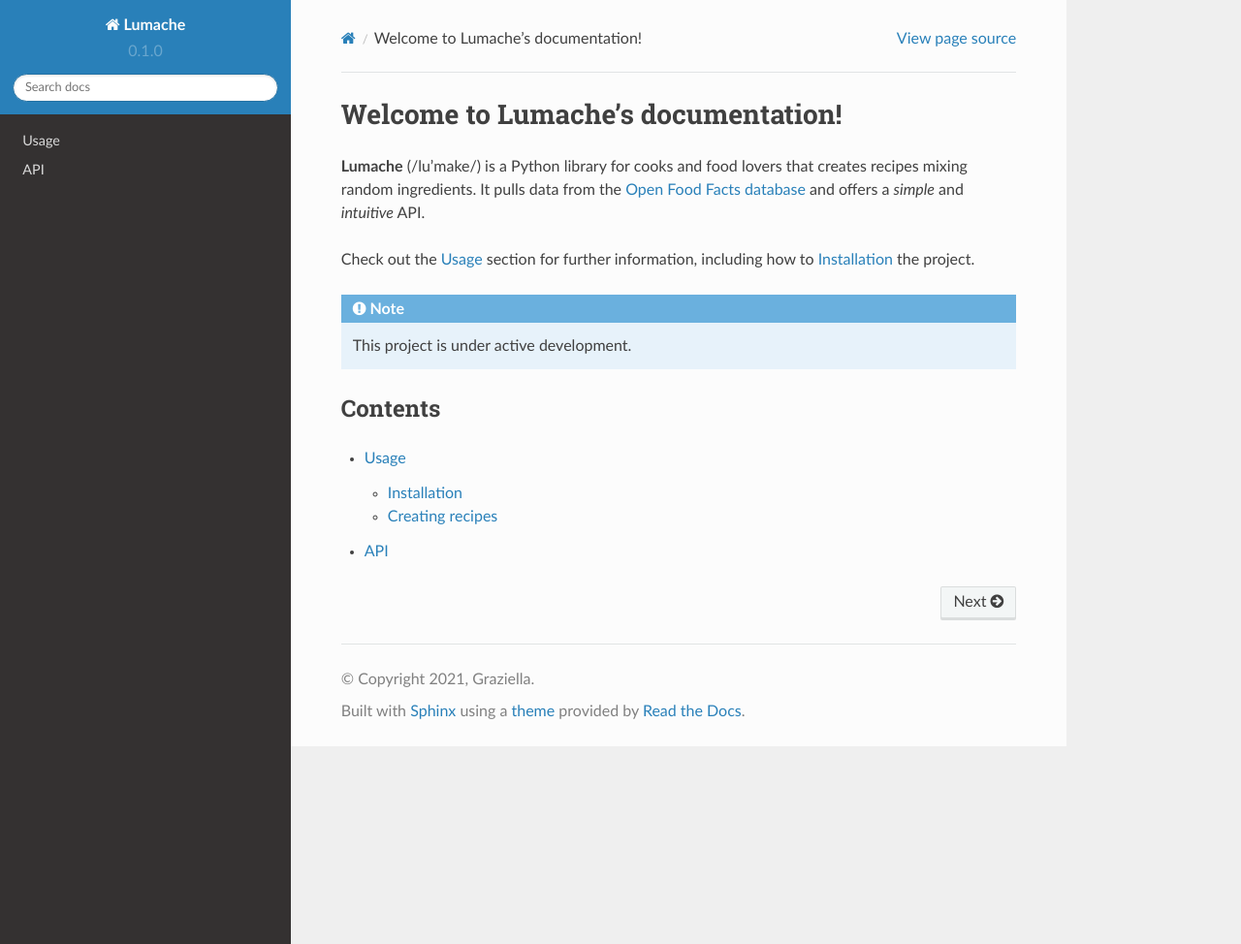
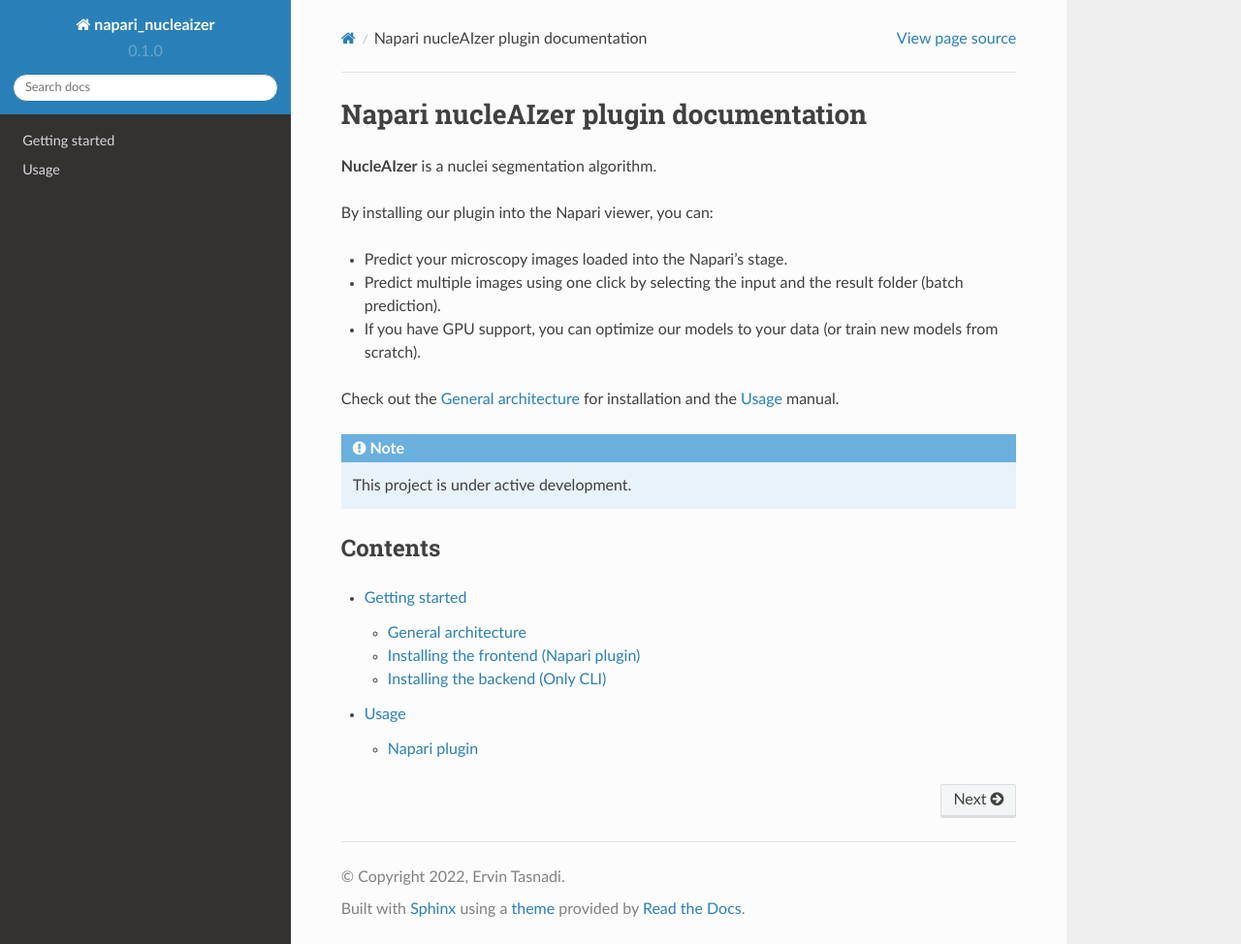
Before and after one commit to etasnadi/napari_nucleaizer_docs, a Sphinx documentation site: the page built from docs/source/index.rst, in a window 1280 px wide and 974 px high. Shown: the whole window at 97% size. Built offline with Sphinx 7.4.7 and the Read the Docs theme 2.0.0, drawn with Linux system fonts in a browser that asks for light colours.

Commit message:
Prediction section almost written.

```diff
--- a/docs/source/api.rst
+++ /dev/null
@@ -1,7 +0,0 @@
-API
-===
-
-.. autosummary::
-   :toctree: generated
-
-   lumache
--- a/docs/source/conf.py
+++ b/docs/source/conf.py
@@ -2,9 +2,9 @@
 
 # -- Project information
 
-project = 'Lumache'
-copyright = '2021, Graziella'
-author = 'Graziella'
+project = 'napari_nucleaizer'
+copyright = '2022, Ervin Tasnadi'
+author = 'Ervin Tasnadi'
 
 release = '0.1'
 version = '0.1.0'
--- a/docs/source/index.rst
+++ b/docs/source/index.rst
@@ -1,13 +1,17 @@
-Welcome to Lumache's documentation!
-===================================
+Napari nucleAIzer plugin documentation
+======================================
 
-**Lumache** (/lu'make/) is a Python library for cooks and food lovers
-that creates recipes mixing random ingredients.
-It pulls data from the `Open Food Facts database <https://world.openfoodfacts.org/>`_
-and offers a *simple* and *intuitive* API.
+**NucleAIzer** is a nuclei segmentation algorithm.
 
-Check out the :doc:`usage` section for further information, including
-how to :ref:`installation` the project.
+By installing our plugin into the Napari viewer, you can:
+
+- Predict your microscopy images loaded into the Napari's stage.
+
+- Predict multiple images using one click by selecting the input and the result folder (batch prediction).
+
+- If you have GPU support, you can optimize our models to your data (or train new models from scratch).
+
+Check out the :ref:`installation` for installation and the :doc:`usage` manual.
 
 .. note::
 
@@ -18,5 +22,5 @@
 
 .. toctree::
 
+   install
    usage
-   api
--- /dev/null
+++ b/docs/source/install.rst
@@ -0,0 +1,56 @@
+Getting started
+===============
+
+.. _installation:
+
+General architecture
+--------------------
+
+We separated the GUI interface and the code that does the actual job (prediction and training).
+
+- napari_nucleaizer_: the GUI frontend. It depends on napari (only minor dependencies, their elimination is work in progress), but it can be still launched as a standalone app. It uses the functionality implemented in nucleaizer_backend_ (see below).
+
+- nucleaizer_backend_: the actual code that does the prediction and training. It does not depend on napari at all, and provides a command line interface (CLI) for training new models. It does not heve a CLI for prediction yet (it is work in progress).
+
+.. _napari_nucleaizer: https://github.com/etasnadi/napari_nucleaizer-dev
+.. _nucleaizer_backend: https://github.com/etasnadi/nucleaizer_backend-dev
+
+Installing the frontend (Napari plugin)
+----------------------------
+
+To install napari_nucleaizer from PyPI:
+
+1. Install & launch napari: https://napari.org/tutorials/fundamentals/installation.html
+
+2. Open **Plugins -> Install/Uninstall Plugins...** and type filter for **napari-nucleaizer** and click the install button.
+
+To install the plugin directly from source:
+
+1. Create a virtual environment (recommended).
+
+2. Install napari:
+
+.. code-block:: console
+
+   (.venv) $ pip install "napari[pyqt5]"
+
+Other methods: https://napari.org/tutorials/fundamentals/installation.html
+
+1. Clone napari_nucleaizer and use
+
+.. code-block:: console
+
+   (.venv) $ pythhon3 -m pip install -e <napari_nucleaizer-path>
+
+This way, the backend will be downloaded from PyPI. If you wish to use the most recent version of the backend, install it first (see below).
+
+Installing the backend (Only CLI)
+---------------------------------
+
+1. Create a virtual environment and clone nucleaizer_backend
+
+2. Install:
+
+.. code-block:: console
+
+   (.venv) $ pythhon3 -m pip install -e <nucleaizer_backend-path>
--- a/docs/source/usage.rst
+++ b/docs/source/usage.rst
@@ -1,33 +1,36 @@
 Usage
-=====
+===============
 
-.. _installation:
+Napari plugin
+-------------
 
-Installation
-------------
+Open the plugin:
 
-To use Lumache, first install it using pip:
+1. Start napari by calling `napari`.
+2. Then, activate the plugin in the `Plugins` menu.
 
-.. code-block:: console
+The GUI provides a tabbed interface. Click on the **New task...** button. It offers several tasks:
 
-   (.venv) $ pip install lumache
+- **Prediction**: it creates a prediction tab. You can predict a single image loaded into the Napari stage.
 
-Creating recipes
-----------------
+- **New project...**: choose this if you want to train a nucleAIzer model. A file dialog will be opened to select the working directory.
 
-To retrieve a list of random ingredients,
-you can use the ``lumache.get_random_ingredients()`` function:
+- **Open project..**: choose this if you wish to open a previously created project. A dialog will open to select the project's working directory.
 
-.. autofunction:: lumache.get_random_ingredients
+Prediction:
 
-The ``kind`` parameter should be either ``"meat"``, ``"fish"``,
-or ``"veggies"``. Otherwise, :py:func:`lumache.get_random_ingredients`
-will raise an exception.
+1. After adding a prediction tab you can predict single images or you can run batch prediction.
 
-.. autoexception:: lumache.InvalidKindError
+  - To predict a single image, load it into the stage first. Make sure that the correct layer is selected.
 
-For example:
+  - To predict multiple images, you have to first click on the **Batch prediction...** button. Select the input directory containing your images and the output directory. The predicted labelled masks by the model will be put into the output directory in 16-bit TIFF format.
 
->>> import lumache
->>> lumache.get_random_ingredients()
-['shells', 'gorgonzola', 'parsley']
+  - After selecting the input and output directory, the images will be listed. If you click on an image, the image will be loaded into the **Quick view**. If a segmentation is available to the selected image in the output folder, then the segmentation will also outlined in the **Quick view**. If you double click on an image the image (and its seggmentation if available) will be loaded into the napari stage as separate layers. The images already having a segmentation marked with bold text. Using the checkboxes you can select which images you wish to predict.  You can also select all imagaes based on their status: **prediction exists** / **prediction does not exist**.
+
+2. Click on the **Browse for models...** button and select the model you want to use for segmenting your image(s).
+
+3. Most of the models are trained on resaceled images depending on the median size of the objects. You can specify the "Expected cell size" (in pixels) of your images. Then, your images will be rescaled accordingly to match the scale of the images the selected model was trained on. If you do not specify the cell size, then a default size will be used.
+
+4. Click on the **Predict current image** or **Batch predict selected** to predict your image(s).
+
+.. _usage:
```
